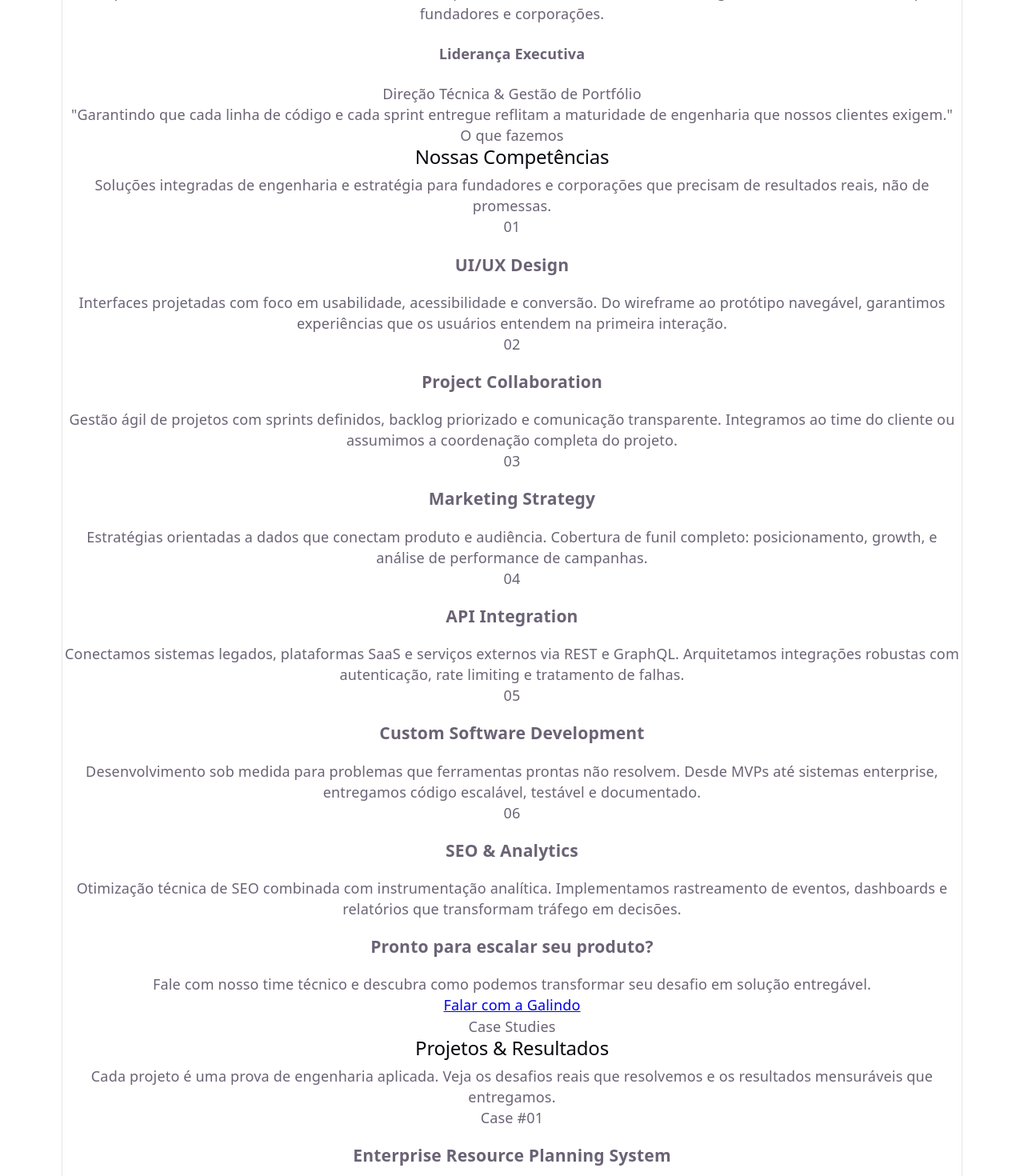
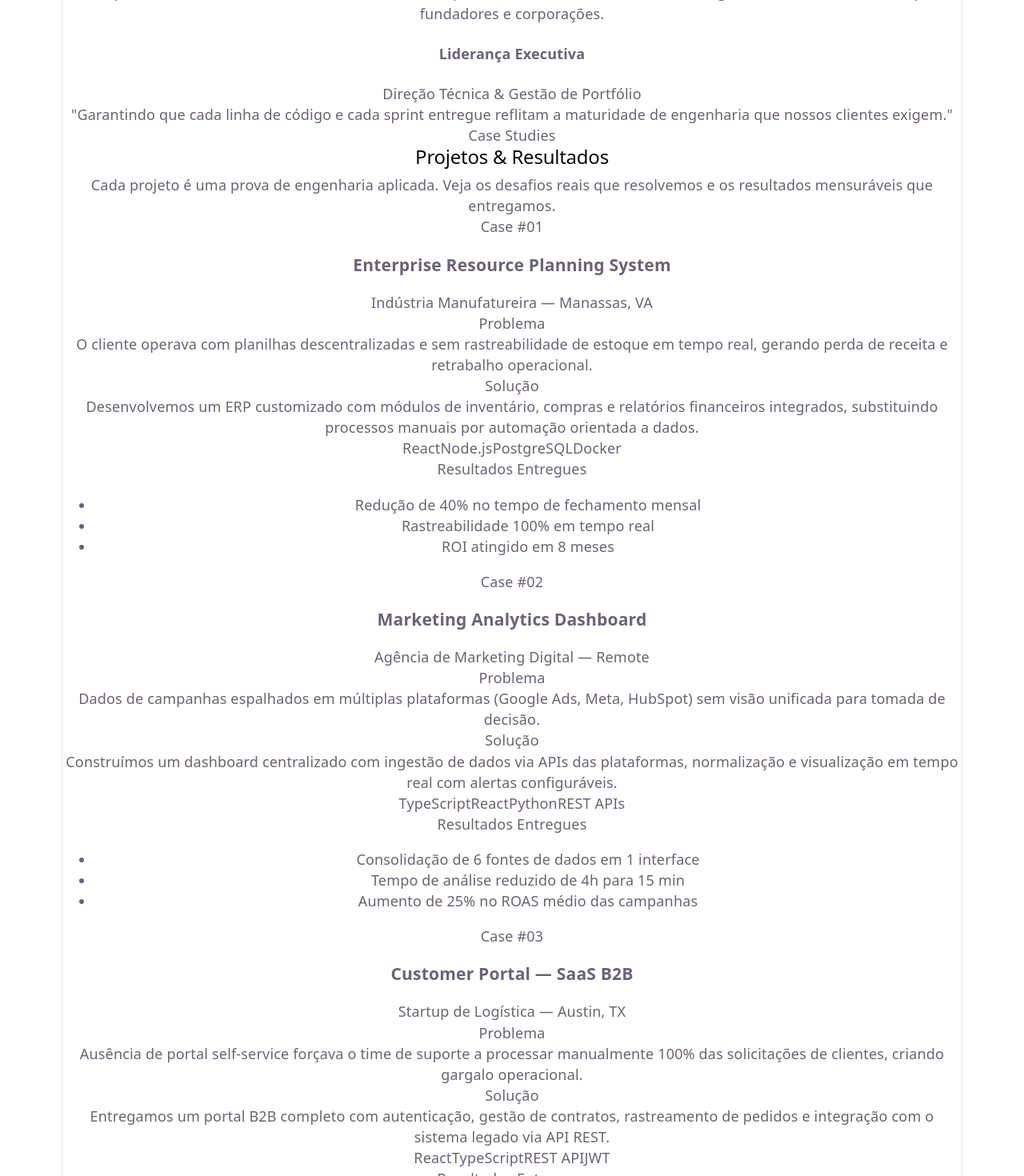
Before and after one commit to galindo-consulting-group/galindo-consulting-redesign, a React (Vite) app: page / in a window 1280 px wide. Shown: the part 388-1858 px from the top of the page at 80% size. Built offline with nearby package versions, Linux system fonts and the light colour scheme.

Commit message:
Revert "feat(services): add Services section"
This reverts commit a3ee3f2731b5e4f45be28e2e3ac9963f0af98752.

```diff
--- a/src/App.tsx
+++ b/src/App.tsx
@@ -1,6 +1,6 @@
 import AboutUs from "./components/AboutUs";
 // Os imports abaixo ficam comentados até que os meninos criem os arquivos
-import Services from "./components/Services";
+// import Services from "./components/Services";
 import Projects from "./components/Projects";
 // import ContactUs from "./components/ContactUs";
 
@@ -11,7 +11,7 @@ function App() {
       <AboutUs />
 
       {/* 2. SEÇÃO: SERVICES (Task do Rodrigo) */}
-      <Services />
+      {/* <Services /> */}
 
       {/* 3. SEÇÃO: PROJECTS / CASE STUDIES (Task do Ruan Victor) */}
       <Projects />
--- a/src/components/Services.tsx
+++ /dev/null
@@ -1,89 +0,0 @@
-const services = [
-  {
-    title: "UI/UX Design",
-    description:
-      "Interfaces projetadas com foco em usabilidade, acessibilidade e conversão. Do wireframe ao protótipo navegável, garantimos experiências que os usuários entendem na primeira interação.",
-  },
-  {
-    title: "Project Collaboration",
-    description:
-      "Gestão ágil de projetos com sprints definidos, backlog priorizado e comunicação transparente. Integramos ao time do cliente ou assumimos a coordenação completa do projeto.",
-  },
-  {
-    title: "Marketing Strategy",
-    description:
-      "Estratégias orientadas a dados que conectam produto e audiência. Cobertura de funil completo: posicionamento, growth, e análise de performance de campanhas.",
-  },
-  {
-    title: "API Integration",
-    description:
-      "Conectamos sistemas legados, plataformas SaaS e serviços externos via REST e GraphQL. Arquitetamos integrações robustas com autenticação, rate limiting e tratamento de falhas.",
-  },
-  {
-    title: "Custom Software Development",
-    description:
-      "Desenvolvimento sob medida para problemas que ferramentas prontas não resolvem. Desde MVPs até sistemas enterprise, entregamos código escalável, testável e documentado.",
-  },
-  {
-    title: "SEO & Analytics",
-    description:
-      "Otimização técnica de SEO combinada com instrumentação analítica. Implementamos rastreamento de eventos, dashboards e relatórios que transformam tráfego em decisões.",
-  },
-];
-
-export default function Services() {
-  return (
-    <section className="py-20 px-6 max-w-7xl mx-auto">
-      {/* Cabeçalho */}
-      <div className="text-center mb-16">
-        <span className="text-blue-600 font-semibold uppercase tracking-wider text-sm">
-          O que fazemos
-        </span>
-        <h2 className="text-4xl font-bold mt-2 tracking-tight text-slate-900">
-          Nossas Competências
-        </h2>
-        <p className="mt-4 text-lg text-slate-600 max-w-3xl mx-auto">
-          Soluções integradas de engenharia e estratégia para fundadores e corporações que precisam de resultados reais, não de promessas.
-        </p>
-      </div>
-
-      {/* Grid de Serviços */}
-      <div className="grid grid-cols-1 md:grid-cols-2 lg:grid-cols-3 gap-6">
-        {services.map((service, index) => (
-          <div
-            key={service.title}
-            className="p-8 bg-white rounded-2xl border border-slate-100 shadow-sm hover:shadow-md hover:border-blue-100 transition-all duration-200 flex flex-col gap-4"
-          >
-            <div className="flex items-center gap-3">
-              <span className="text-xs font-bold text-blue-600 bg-blue-50 px-2 py-1 rounded-md">
-                {String(index + 1).padStart(2, "0")}
-              </span>
-              <h3 className="text-lg font-bold text-slate-900 tracking-tight">
-                {service.title}
-              </h3>
-            </div>
-            <p className="text-slate-600 leading-relaxed text-sm">
-              {service.description}
-            </p>
-          </div>
-        ))}
-      </div>
-
-      {/* CTA */}
-      <div className="mt-16 text-center bg-slate-900 rounded-2xl p-10">
-        <h3 className="text-2xl font-bold text-white tracking-tight">
-          Pronto para escalar seu produto?
-        </h3>
-        <p className="mt-3 text-slate-400 max-w-xl mx-auto">
-          Fale com nosso time técnico e descubra como podemos transformar seu desafio em solução entregável.
-        </p>
-        <a
-          href="#contact"
-          className="inline-block mt-6 px-8 py-3 bg-blue-600 hover:bg-blue-700 text-white font-semibold rounded-xl transition-colors duration-200"
-        >
-          Falar com a Galindo
-        </a>
-      </div>
-    </section>
-  );
-}
```
